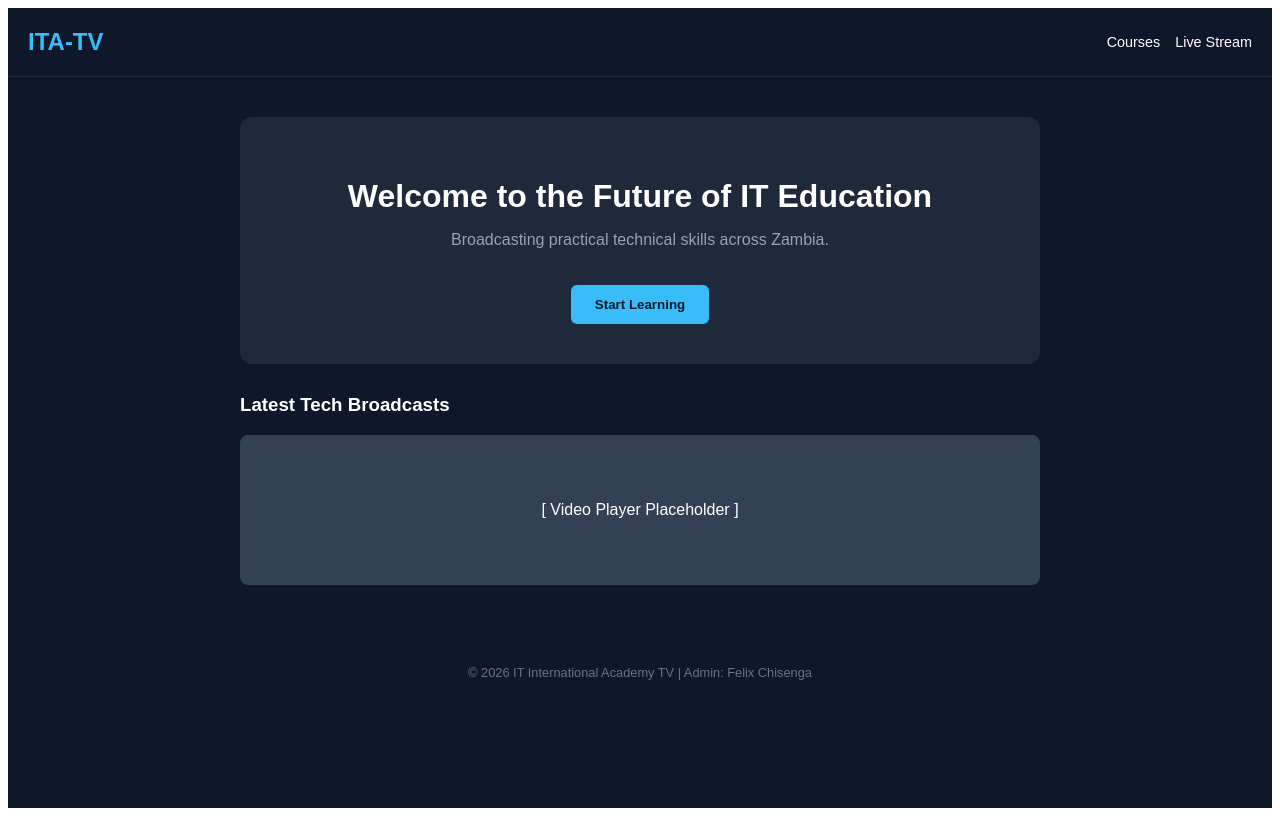
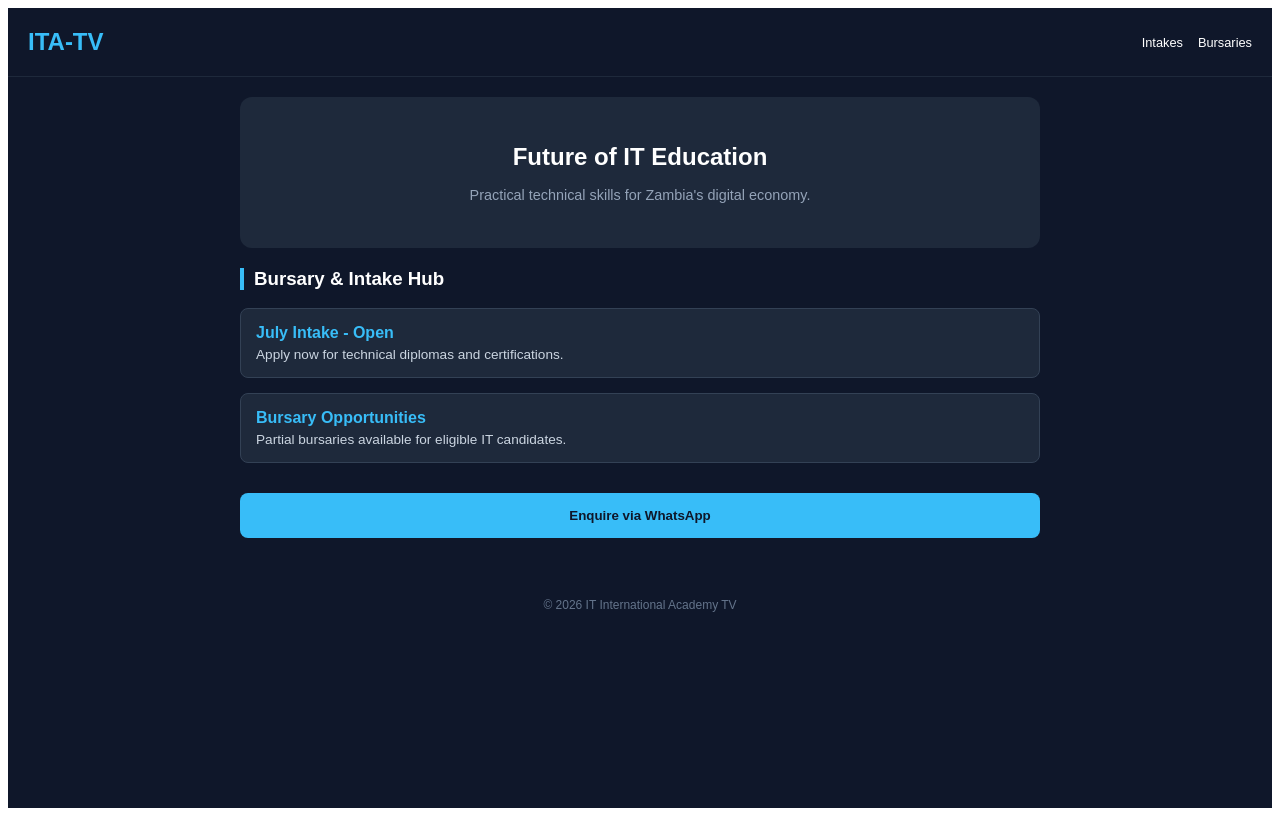
Before and after one commit to felixbrownz907-rgb/ita_tv, a React (Vite) app: page / in a window 1280 px wide. Built offline with nearby package versions, Linux system fonts and the light colour scheme.

Commit message:
added bursary and intake hub sections

```diff
--- a/src/main.jsx
+++ b/src/main.jsx
@@ -4,37 +4,40 @@ import ReactDOM from 'react-dom/client'
 const AcademyApp = () => {
   return (
     <div style={{ backgroundColor: '#0f172a', color: 'white', minHeight: '100vh', fontFamily: 'sans-serif' }}>
-      {/* Navigation Header */}
       <nav style={{ padding: '20px', borderBottom: '1px solid #1e293b', display: 'flex', justifyContent: 'space-between', alignItems: 'center' }}>
         <h2 style={{ margin: 0, color: '#38bdf8' }}>ITA-TV</h2>
         <div>
-          <span style={{ marginLeft: '15px', fontSize: '0.9rem' }}>Courses</span>
-          <span style={{ marginLeft: '15px', fontSize: '0.9rem' }}>Live Stream</span>
+          <span style={{ marginLeft: '15px', fontSize: '0.8rem' }}>Intakes</span>
+          <span style={{ marginLeft: '15px', fontSize: '0.8rem' }}>Bursaries</span>
         </div>
       </nav>
 
-      {/* Main Content */}
-      <main style={{ padding: '40px 20px', maxWidth: '800px', margin: '0 auto' }}>
-        <div style={{ backgroundColor: '#1e293b', borderRadius: '12px', padding: '40px', textAlign: 'center', marginBottom: '30px' }}>
-          <h1 style={{ marginBottom: '10px' }}>Welcome to the Future of IT Education</h1>
-          <p style={{ color: '#94a3b8' }}>Broadcasting practical technical skills across Zambia.</p>
-          <button style={{ backgroundColor: '#38bdf8', color: '#0f172a', border: 'none', padding: '12px 24px', borderRadius: '6px', fontWeight: 'bold', marginTop: '20px' }}>
-            Start Learning
-          </button>
+      <main style={{ padding: '20px', maxWidth: '800px', margin: '0 auto' }}>
+        <div style={{ backgroundColor: '#1e293b', borderRadius: '12px', padding: '30px', textAlign: 'center', marginBottom: '20px' }}>
+          <h1 style={{ fontSize: '1.5rem' }}>Future of IT Education</h1>
+          <p style={{ color: '#94a3b8', fontSize: '0.9rem' }}>Practical technical skills for Zambia's digital economy.</p>
         </div>
 
-        {/* Video Placeholder Section */}
-        <h3>Latest Tech Broadcasts</h3>
-        <div style={{ display: 'grid', gridTemplateColumns: '1fr', gap: '20px' }}>
-          <div style={{ height: '150px', backgroundColor: '#334155', borderRadius: '8px', display: 'flex', alignItems: 'center', justifyContent: 'center' }}>
-            <span>[ Video Player Placeholder ]</span>
+        {/* New Bursary & Intake Hub */}
+        <h3 style={{ borderLeft: '4px solid #38bdf8', paddingLeft: '10px' }}>Bursary & Intake Hub</h3>
+        <div style={{ display: 'grid', gridTemplateColumns: '1fr', gap: '15px', marginBottom: '30px' }}>
+          <div style={{ backgroundColor: '#1e293b', padding: '15px', borderRadius: '8px', border: '1px solid #334155' }}>
+            <h4 style={{ margin: '0 0 5px 0', color: '#38bdf8' }}>July Intake - Open</h4>
+            <p style={{ margin: 0, fontSize: '0.85rem', color: '#cbd5e1' }}>Apply now for technical diplomas and certifications.</p>
+          </div>
+          <div style={{ backgroundColor: '#1e293b', padding: '15px', borderRadius: '8px', border: '1px solid #334155' }}>
+            <h4 style={{ margin: '0 0 5px 0', color: '#38bdf8' }}>Bursary Opportunities</h4>
+            <p style={{ margin: 0, fontSize: '0.85rem', color: '#cbd5e1' }}>Partial bursaries available for eligible IT candidates.</p>
           </div>
         </div>
+
+        <button style={{ width: '100%', backgroundColor: '#38bdf8', color: '#0f172a', border: 'none', padding: '15px', borderRadius: '8px', fontWeight: 'bold' }}>
+          Enquire via WhatsApp
+        </button>
       </main>
 
-      {/* Footer */}
-      <footer style={{ textAlign: 'center', padding: '40px', color: '#64748b', fontSize: '0.8rem' }}>
-        © 2026 IT International Academy TV | Admin: Felix Chisenga
+      <footer style={{ textAlign: 'center', padding: '40px', color: '#64748b', fontSize: '0.75rem' }}>
+        © 2026 IT International Academy TV
       </footer>
     </div>
   )
```
